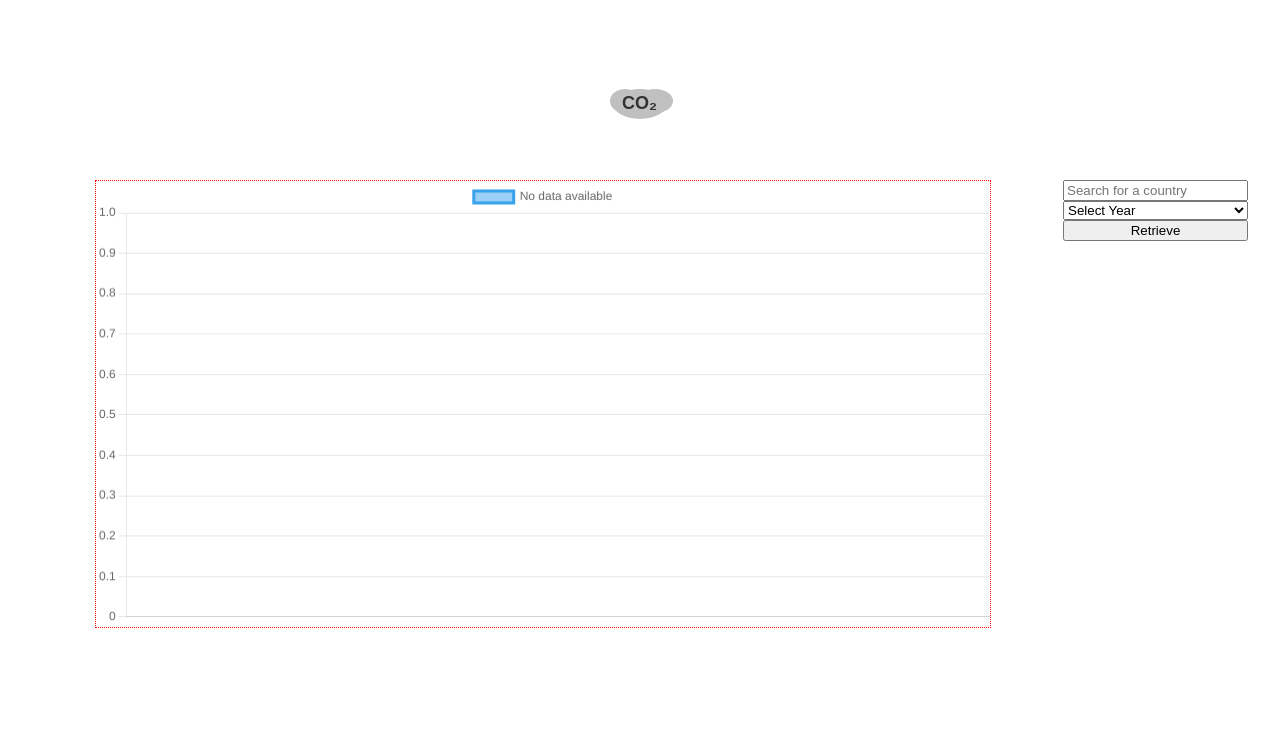
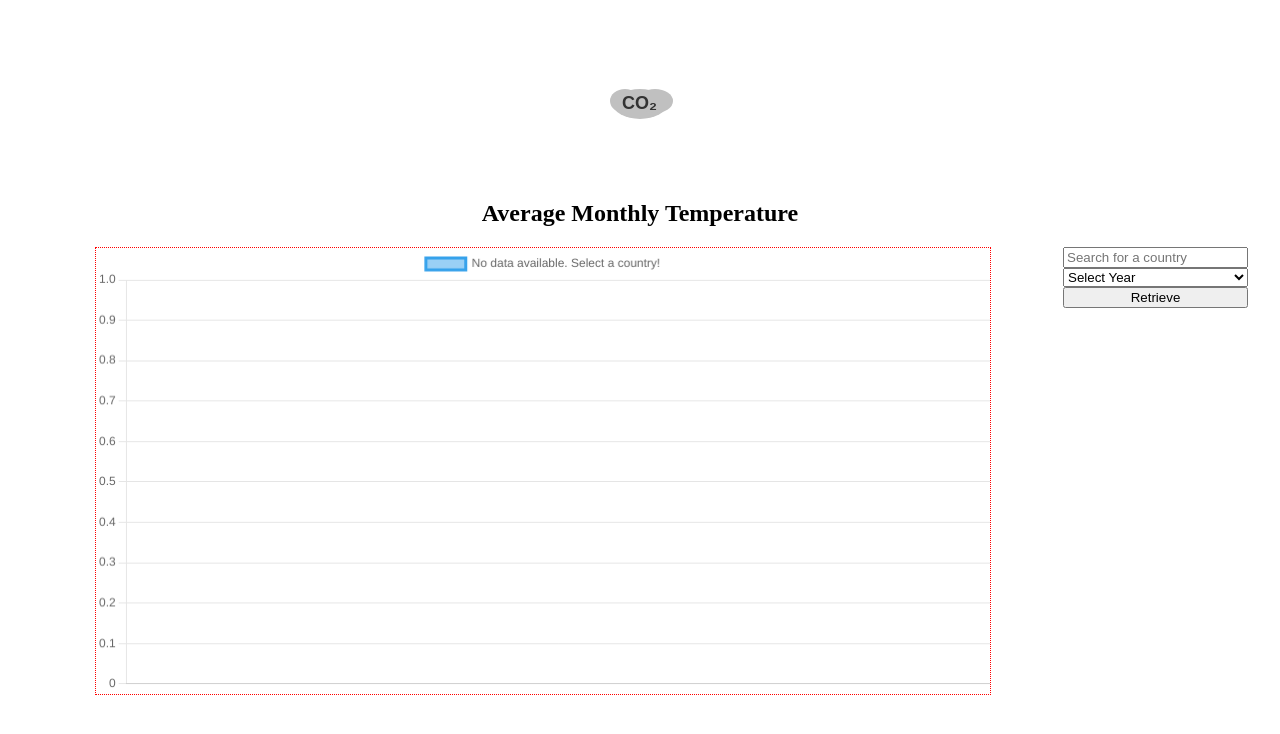
Before and after one commit to harishuss1/Climate-Lens, a React (Vite) app in the folder client/: page / in a window 1280 px wide. Shown: the top 734 px of the page. Built offline with nearby package versions, Linux system fonts and the light colour scheme.

Commit message:
Add header tag for each chart

```diff
--- a/client/src/components/LineChart.jsx
+++ b/client/src/components/LineChart.jsx
@@ -11,7 +11,7 @@ export default function LineChart({ data }) {
           labels: [],
           datasets: [
             {
-              label: 'No data available',
+              label: 'No data available. Select a country!',
               data: [],
             }
           ]
--- a/client/src/components/View1.jsx
+++ b/client/src/components/View1.jsx
@@ -45,7 +45,7 @@ export default function View1() {
 
   return (
     <div>
-
+      <h2>Average Monthly Temperature</h2>
       <div className="flex">
 
         <section className="lineChart">
@@ -72,6 +72,7 @@ export default function View1() {
           <button onClick={fetchData}>Retrieve</button>
         </section>
       </div>
+      <h2> Emissions Breakdown </h2>
       <section className="pieChart">
         <PieChart data={pieData} />
       </section>
```
